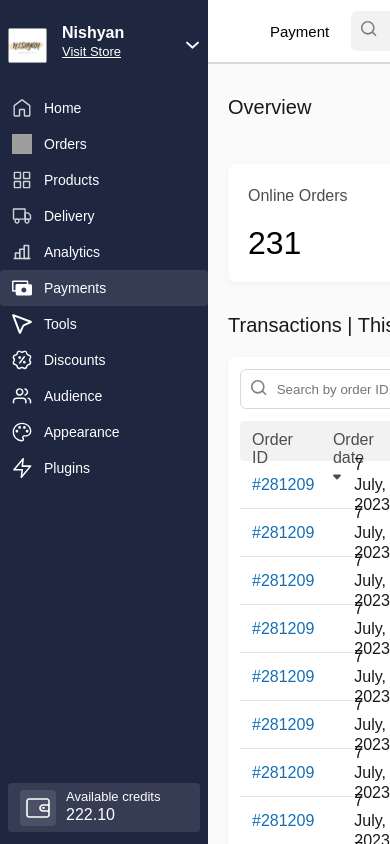
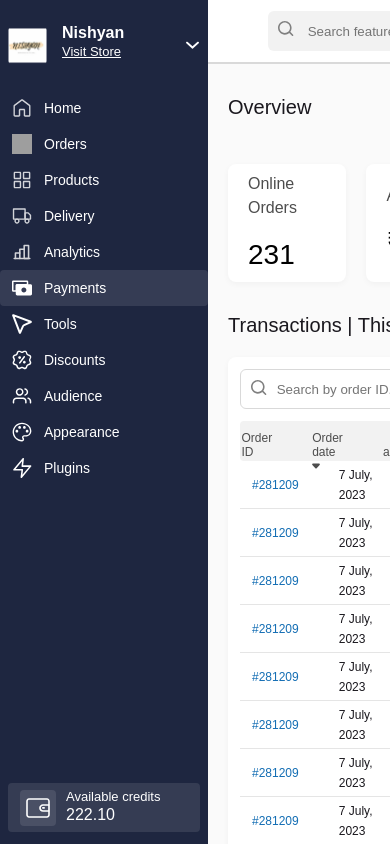
Before and after one commit to shubhdevelop/Dukaan-task, a React (Vite) app: page /payments in a window 390 px wide. Built offline with nearby package versions, Linux system fonts and the light colour scheme; grey boxes are pictures that could not be loaded; a web font is replaced by a local one.

Commit message:
Fixes responsiveness

```diff
--- a/src/components/Dashboard/Dashboard.tsx
+++ b/src/components/Dashboard/Dashboard.tsx
@@ -15,8 +15,8 @@ export default function Dashboard() {
       <div className="item">
         <div className="orderid">#281209</div>
         <div className="orderdate">7 July, 2023</div>
-        <div className="orderamount">&#8377; 1,278.23</div>
-        <div className="transactionfee">&#8377; 22</div>
+        <div className="orderamount">&#8377;1,278.23</div>
+        <div className="transactionfee">&#8377;22</div>
       </div>
     );
   }
@@ -38,7 +38,7 @@ export default function Dashboard() {
         </div>
         <div className="amount-received">
           <p>Amount Received</p>
-          <p className="amount">&#8377; 23,92,312.19</p>
+          <p className="amount">&#8377;23,92,312.19</p>
         </div>
       </div>
       <div className="transactions">
--- a/src/components/Dashboard/dashboard.css
+++ b/src/components/Dashboard/dashboard.css
@@ -1,8 +1,9 @@
 .dashboard{
     padding-left: 20px ;
     padding-right: 32px;
-    padding-block: 32px;
+    padding-top: 32px;
     width: 100%;
+    padding-bottom: 20px;
     flex-grow: 1;
     background-color: #fafafa;
     height: calc(100vh - 64px);
@@ -53,7 +54,7 @@
     justify-content: center;
     gap: 16px;
 
-    min-width: 49.3%;
+   width: 100%;
     height: 118px;
     border-radius: 8px;
     padding-left: 20px;
@@ -170,6 +171,8 @@
     display: flex;
     flex-direction: row;
     align-items: center;
+    justify-content: center;
+    overflow-x: none;
     gap: 40px;
     width: 100%;
     height: 40px;
@@ -316,3 +319,25 @@
     color: white;
     border-radius: 4px;
 }
+
+
+@media screen and (max-width: 860px) {
+    .label , .item {
+        font-size: 12px;
+        font-weight: 400;
+    }
+    .label div {
+        justify-content: center;
+        ;align-items: start;
+    }
+    .pagination{
+
+    }
+  }
+
+ @media screen and (max-width: 690px) {
+
+    .overview  .amount{
+       font-size:  28px;
+    }
+ }
--- a/src/components/Topbar/Topbar.tsx
+++ b/src/components/Topbar/Topbar.tsx
@@ -9,7 +9,7 @@ const Topbar = () => {
 
   return (
     <div className="topbar">
-      <div>
+      <div className="payment-header">
         <p style={{ fontSize: "15px", margin: "16px" }}> Payment </p>
         <span>
           <img src={faq} color="#4c4c4c" /> How it works
--- a/src/components/Topbar/topbar.css
+++ b/src/components/Topbar/topbar.css
@@ -8,6 +8,7 @@
     padding-inline:46px ;
     background-color: white;
     border-bottom: #d9d9d9 2px solid ;
+
 }
 
 .topbar div {
@@ -38,10 +39,31 @@ gap: 2px;
 color: #4c4c4c;
 }
 
+@media screen and (max-width: 800px) {
+    .payment-header p{
+        display: none;
+      }
+
+  }
+
+
 @media screen and (max-width: 855px) {
     .topbar div:first-child span{
-      display: none;
-    }
+        display: none;
+      }
+     .topbar{
+        gap: 8px;
+     }
+  }
+
+
+  @media screen and (max-width: 690px) {
+    .topbar div:first-child span{
+        display: none;
+      }
+     .topbar{
+        gap: 8px;
+     }
   }
 .searchbar{
     max-width: 400px;
```
